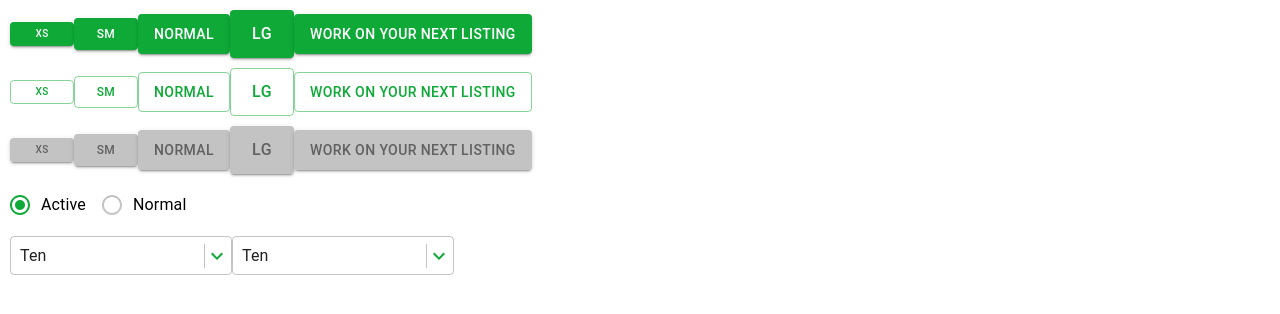
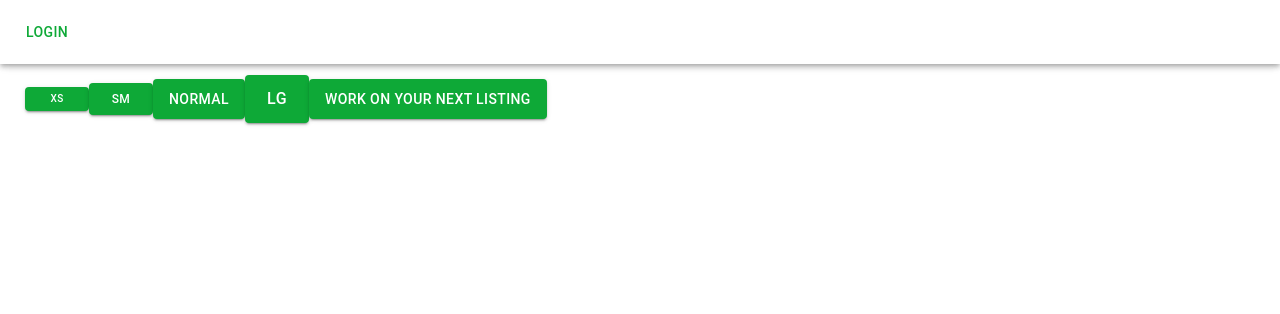
Before and after one commit to ella33/react-material-ui-poc, a React (Create React App) app: page / in a window 1280 px wide. Shown: the top 314 px of the page. Built offline with nearby package versions, Linux system fonts and the light colour scheme.

Commit message:
Routing, header, layout

```diff
--- /dev/null
+++ b/jsconfig.json
@@ -0,0 +1,5 @@
+{
+  "compilerOptions": {
+    "baseUrl": "./src"
+  }
+}
--- a/package.json
+++ b/package.json
@@ -3,11 +3,12 @@
   "version": "0.1.0",
   "private": true,
   "dependencies": {
-    "@material-ui/core": "^4.5.0",
+    "@material-ui/core": "^4.5.2",
     "@material-ui/icons": "^4.4.3",
     "prop-types": "^15.7.2",
     "react": "^16.10.1",
     "react-dom": "^16.10.1",
+    "react-router-dom": "^5.1.2",
     "react-scripts": "3.2.0"
   },
   "scripts": {
--- a/src/App.js
+++ b/src/App.js
@@ -1,15 +1,28 @@
 import React from 'react';
+import {
+  BrowserRouter as Router,
+  Switch,
+  Route,
+} from "react-router-dom";
 import { ThemeProvider } from '@material-ui/styles';
-import Box from '@material-ui/core/Box';
-import SbyButton from './components/button';
-import SbyRadio from './components/radio';
-import SbyDropdown from './components/dropdown';
-import theme from './styles/theme';
+
+import SbyLayout from 'components/shared/layout';
+import Home from 'pages/home';
+import theme from 'styles/theme';
 
 function App() {
   return (
+    <Router>
       <ThemeProvider theme={theme}>
-      <Box m={2}>
+        <SbyLayout>
+          <Switch>
+            <Route path="/">
+              <Home />
+            </Route>
+          </Switch>
+        </SbyLayout>
+      </ThemeProvider>
+    {/* <Box m={2}>
       <SbyButton variant="contained" size="xs">xs</SbyButton>
       <SbyButton variant="contained" size="sm">sm</SbyButton>
       <SbyButton variant="contained">normal</SbyButton>
@@ -39,10 +52,10 @@ function App() {
     </Box>
 
     <Box m={2}>
-        <SbyDropdown multiple={true} values={[{ value: 10, label: 'Ten' }, { value: 20, label: 'Twenty' }]} />
-        <SbyDropdown values={[{ value: 10, label: 'Ten' }, { value: 20, label: 'Twenty' }]} />
-      </Box>
-    </ThemeProvider>
+      <SbyDropdown id="sby-multiple-dropdown" multiple={true} values={[{ value: 10, label: 'Ten' }, { value: 20, label: 'Twenty' }]} />
+      <SbyDropdown id="sby-simple-dropdown" values={[{ value: 10, label: 'Ten' }, { value: 20, label: 'Twenty' }]} />
+    </Box> */}
+    </Router>
   );
 }
 
--- a/src/components/dropdown.js
+++ b/src/components/dropdown.js
@@ -1,6 +1,8 @@
-import React from 'react';
+import React, { useState } from 'react';
 import PropTypes from 'prop-types';
+import Checkbox from '@material-ui/core/Checkbox';
 import MenuItem from '@material-ui/core/MenuItem';
+import ListItemText from '@material-ui/core/ListItemText';
 import FormControl from '@material-ui/core/FormControl';
 import Select from '@material-ui/core/Select';
 import ExpandMoreIcon from '@material-ui/icons/ExpandMore';
@@ -14,18 +16,37 @@ const MenuProps = {
   marginThreshold: 0,
 };
 
-const SbyDropdown = ({ values, multiple }) => {
+const SbyDropdown = ({ values, multiple, ...rest }) => {
+  const [selected, setSelected] = useState(multiple ? [] : '');
+  const handleChange = ({ target: { value } }) => {
+    if (multiple) {
+      const index = selected.indexOf(value);
+      if (index > -1) {
+        setSelected(selected.filter(v => v !== value));
+      } else {
+        setSelected([...selected, value]);
+      }
+    } else {
+      setSelected(value);
+    }
+  };
+
   return (
     <FormControl variant="outlined">
       <Select
-        id="demo-simple-select-outlined"
-        value={10}
+        value={selected}
         IconComponent={ExpandMoreIcon}
         MenuProps={MenuProps}
+        onChange={handleChange}
+        renderValue={() => multiple ? selected.join(', ') : selected}
+        {...rest}
       >
         {multiple
           ? values.map(({ label, value }) => (
-            <MenuItem key={value} value={value}>{label}</MenuItem>
+            <MenuItem key={value} value={value}>
+              <Checkbox color="primary" checked={selected.indexOf(value) !== -1} />
+              <ListItemText primary={label} />
+            </MenuItem>
           ))
           : values.map(({ label, value }) => (
             <MenuItem key={value} value={value}>{label}</MenuItem>
--- /dev/null
+++ b/src/components/shared/header.js
@@ -0,0 +1,25 @@
+import React from 'react';
+import AppBar from '@material-ui/core/AppBar';
+import Toolbar from '@material-ui/core/Toolbar';
+import Typography from '@material-ui/core/Typography';
+import IconButton from '@material-ui/core/IconButton';
+import MenuIcon from '@material-ui/icons/Menu';
+
+import SbyButton from 'components/button';
+
+const SbyHeader = ({ user }) => (
+  <AppBar position="fixed" color="inherit">
+    <Toolbar>
+      <SbyButton color="primary">Login</SbyButton>
+    </Toolbar>
+  </AppBar>
+);
+
+SbyHeader.defaultProps = {
+  user: {
+    id: '123',
+    name: 'John',
+  },
+};
+
+export default React.memo(SbyHeader);
--- /dev/null
+++ b/src/components/shared/layout.js
@@ -0,0 +1,14 @@
+import React from 'react';
+import Container from '@material-ui/core/Container';
+import SbyHeader from './header';
+
+const SbyLayout = ({ children }) => (
+  <>
+    <SbyHeader/>
+    <Container>
+      {children}
+    </Container>
+  </>
+);
+
+export default React.memo(SbyLayout);
--- /dev/null
+++ b/src/pages/home.js
@@ -0,0 +1,23 @@
+import React from 'react';
+import Box from '@material-ui/core/Box';
+import SbyButton from 'components/button';
+
+const Home = (props) => {
+  return (
+    <Box m={2}>
+      <SbyButton variant="contained" size="xs">xs</SbyButton>
+      <SbyButton variant="contained" size="sm">sm</SbyButton>
+      <SbyButton variant="contained">normal</SbyButton>
+      <SbyButton variant="contained" size="lg">lg</SbyButton>
+      <SbyButton variant="contained">work on your next listing</SbyButton>
+    </Box>
+  );
+};
+
+Home.defaultProps = {
+  user: {
+    name: 'John',
+  },
+};
+
+export default React.memo(Home);
--- a/src/styles/dropdown.js
+++ b/src/styles/dropdown.js
@@ -8,8 +8,13 @@ const styles = {
     padding: 10,
   },
   icon: {
-    borderLeft: `1px solid ${colors.secondary}`,
     color: colors.primary,
+    borderColor: colors.secondary,
+    borderWidth: '0 0 0 1px',
+    borderStyle: 'solid',
+  },
+  iconOpen: {
+    borderWidth: '0 1px 0 0'
   },
   iconOutlined: {
     right: 3,
--- a/src/styles/theme.js
+++ b/src/styles/theme.js
@@ -17,6 +17,16 @@ const theme = createMuiTheme({
     }
   },
   overrides: {
+    MuiAppBar: {
+      root: {
+        backgroundColor: 'transparent',
+      },
+    },
+    MuiContainer: {
+      root: {
+        paddingTop: 65,
+      },
+    },
     MuiRadio: {
       ...radioStyles,
     },
```
Also changed, not shown: src/assets/logo.bmp (added), 1 other file (tests, documents, lock files or other folders). Lines whose indentation alone changed are shown as unchanged.
